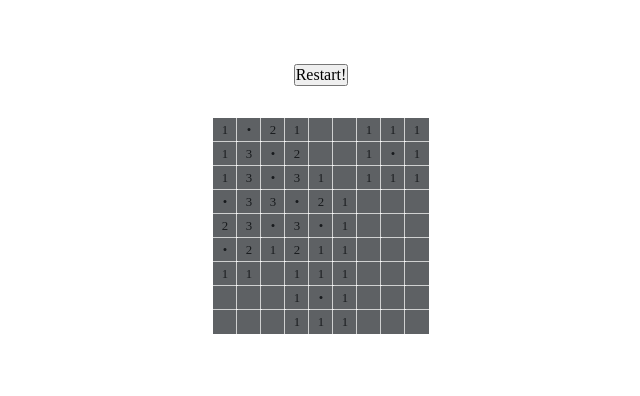
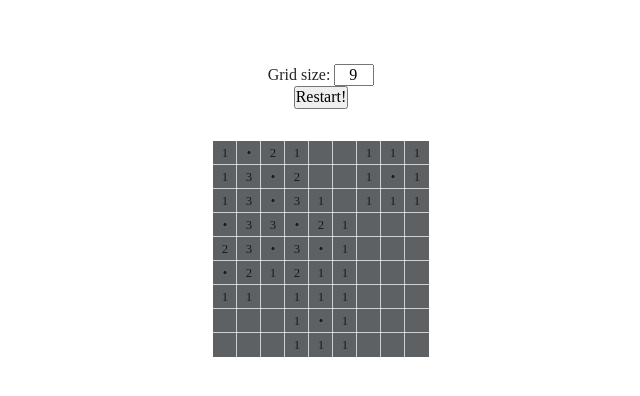
Before and after one commit to sophiamersmann/minesweeper, a Vue app: page / in a window 1280 px wide. Shown: the top 396 px of the page, without its empty margins (319-959 px from the left). Built offline with nearby package versions, Linux system fonts and the light colour scheme.

Commit message:
Dynamically update grid size

```diff
--- a/src/components/Grid.vue
+++ b/src/components/Grid.vue
@@ -1,17 +1,27 @@
 <template>
   <nav>
+    <div>
+      <label for="size">Grid size: </label>
+      <input
+        v-model.number="size"
+        type="number"
+        id="input-size"
+        min="4"
+        max="32"
+        @change="start">
+    </div>
     <button @click="start">Restart!</button>
   </nav>
   <div class="grid">
     <div
       class="grid__row"
       v-for="(row, i) in grid.matrix"
-      :key="i"
+      :key="[gameKey, i]"
     >
       <Cell
         class="grid__cell"
         v-for="(cell, j) in row"
-        :key="j"
+        :key="[gameKey, i, j]"
         :cell="cell"
         @uncover="onUncover"
         @explode="onExplode"
@@ -29,6 +39,7 @@ import Grid from '@/core/Grid';
 import Cell from './Cell.vue';
 
 const INIT = {
+  gameKey: 0,
   size: 9,
   nMines: 10,
 };
@@ -40,6 +51,8 @@ export default {
   },
   data() {
     return {
+      gameKey: INIT.gameKey,
+      size: INIT.size,
       nMines: INIT.nMines,
       grid: new Grid(INIT.size).init(INIT.nMines),
       state: {
@@ -51,11 +64,12 @@ export default {
   },
   methods: {
     start() {
+      this.gameKey += 1;
       this.state.isFinished = false;
       this.state.isWon = false;
       this.uncovered = [];
 
-      this.grid.shuffleMines(this.nMines);
+      this.grid = new Grid(this.size).init(this.nMines);
     },
     onUncover(cell) {
       if (!this.uncovered.includes(cell)) this.uncovered.push(cell);
@@ -89,4 +103,8 @@ export default {
 nav {
   margin: var(--spacing) 0;
 }
+#input-size {
+  width: 40px;
+  text-align: right;
+}
 </style>
```
